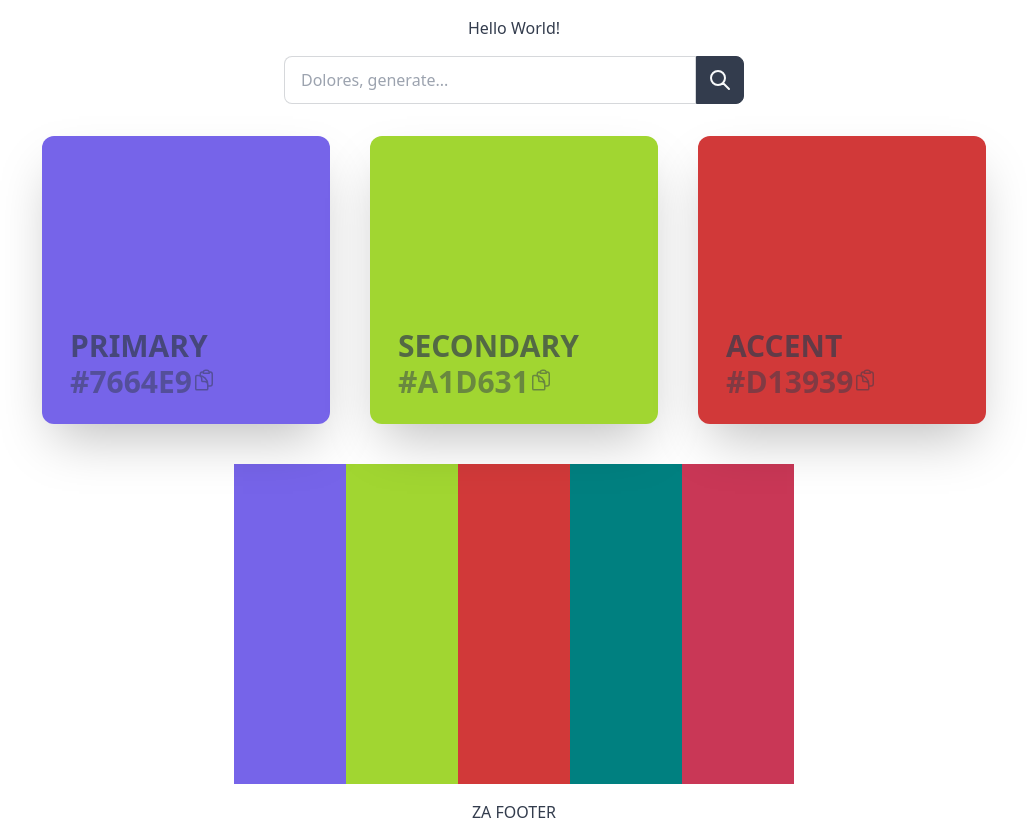
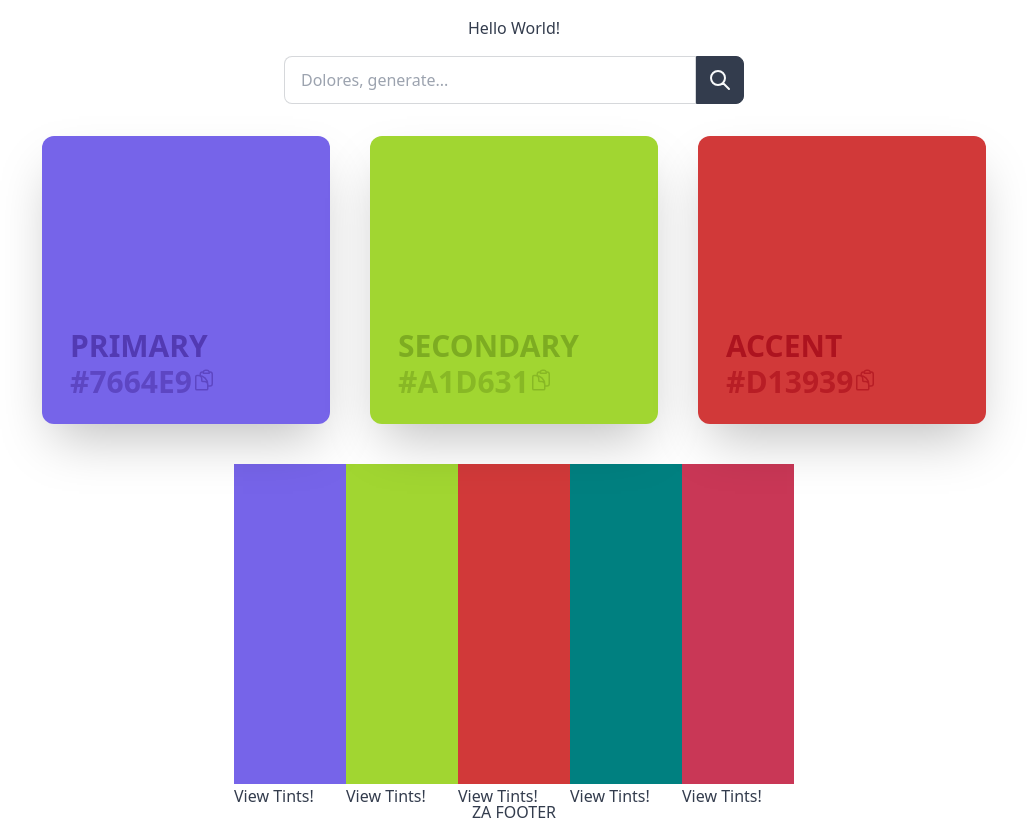
Before and after one commit to rosissharma/DOLORES, a Nuxt app: page / in a window 1280 px wide. Shown: the whole page, without its empty margins (126-1153 px from the left). Built offline with nearby package versions, Linux system fonts and the light colour scheme.

Commit message:
tints generator implemented

```diff
--- a/components/GridBlock.vue
+++ b/components/GridBlock.vue
@@ -20,6 +20,7 @@
         {{ color }}
       </button>
     </div>
+    <button @click="tint(color)">View Tints!</button>
   </div>
 </template>
 
@@ -30,5 +31,12 @@ export default {
       type: String,
     },
   },
+  methods: {
+    tint(val) {
+      let getTints = generateColors(val);
+      let tints = getTints;
+      console.log(tints);
+    },
+  },
 };
 </script>
--- a/components/TriadicBlock.vue
+++ b/components/TriadicBlock.vue
@@ -4,7 +4,16 @@
       <div class="relative">
         <!-- color type left aligned and roate -90 deg -->
         <span
-          class="absolute opacity-70 top-48 left-7 text-3xl uppercase font-bold"
+          class="
+            absolute
+            opacity-70
+            top-48
+            left-7
+            text-3xl
+            uppercase
+            font-bold
+            mix-blend-difference
+          "
         >
           {{ colorType }}
         </span>
@@ -15,7 +24,17 @@
           :style="{ backgroundColor: color }"
         ></div>
         <!-- hex value and clipboard -->
-        <div class="absolute top-56 left-7 text-3xl uppercase font-bold">
+        <div
+          class="
+            absolute
+            top-56
+            left-7
+            text-3xl
+            uppercase
+            font-bold
+            mix-blend-difference
+          "
+        >
           <button
             class="opacity-50 mt-1 flex justify-center"
             title="Copy to clipboard"
--- /dev/null
+++ b/composables/generateColors.js
@@ -0,0 +1,31 @@
+export function generateColors(hex) {
+    let similarColors = [];
+
+    for (let i = 0; i < 5; i++) {
+        let color = shadeColor(hex, i * 0.2);
+        similarColors.push(color);
+    }
+
+    return similarColors;
+}
+
+function shadeColor(hex, percent) {
+    let f = parseInt(hex.slice(1), 16),
+        t = percent < 0 ? 0 : 255,
+        p = percent < 0 ? percent * -1 : percent,
+        R = f >> 16,
+        G = (f >> 8) & 0x00ff,
+        B = f & 0x0000ff;
+
+    return (
+        "#" +
+        (
+            0x1000000 +
+            (Math.round((t - R) * p) + R) * 0x10000 +
+            (Math.round((t - G) * p) + G) * 0x100 +
+            (Math.round((t - B) * p) + B)
+        )
+            .toString(16)
+            .slice(1)
+    );
+}
--- a/pages/index.vue
+++ b/pages/index.vue
@@ -96,7 +96,7 @@ function log(currentTopic) {
             required
             v-model="topic"
             :disabled="loading"
-            class="input input-bordered w-full"
+            class="input input-bordered w-[240px] sm:w-full"
           />
           <button
             v-if="loading"
@@ -129,7 +129,7 @@ function log(currentTopic) {
     </div>
 
     <!-- triadic color block -->
-    <div class="grid grid-cols-1 sm:grid-cols-3 gap-10">
+    <div class="grid grid-cols-1 sm:grid-cols-2 lg:grid-cols-3 gap-10">
       <!-- primary -->
       <TriadicBlock :color="primary" :colorType="typePrimary" />
       <!-- secondary -->
```
